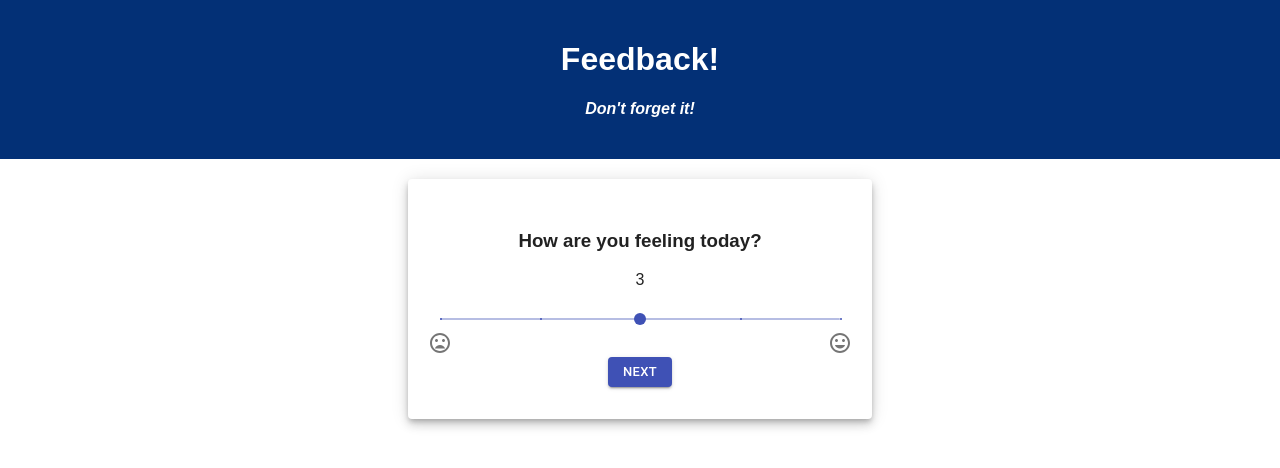
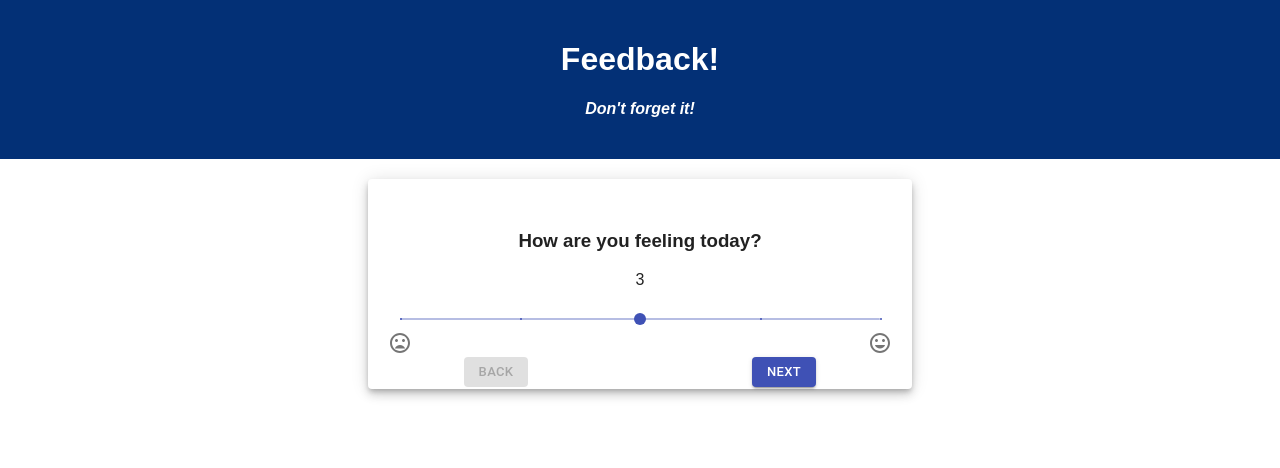
Before and after one commit to rubioz310/redux-feedback-loop, a React (Create React App) app: page /#/feelingForm/1 in a window 1280 px wide. Shown: the top 468 px of the page. Built offline with nearby package versions, Linux system fonts and the light colour scheme.

Commit message:
used feelingForm as a template to style understandingForm

```diff
--- a/src/components/App/App.css
+++ b/src/components/App/App.css
@@ -23,7 +23,16 @@ h4 {
 }
 
 .formContainer{
-  width: 400px;
+  width: 480px;
   margin: auto;
   padding: 32px;
 }
+
+.nextBtn{
+  float:right;
+  margin-right: 64px;
+}
+.previousBtn{
+  float:left;
+  margin-left: 64px;
+}
--- a/src/components/App/App.jsx
+++ b/src/components/App/App.jsx
@@ -21,11 +21,11 @@ function App() {
         <Header />
         <Route exact path = "/" component={WelcomeScreen} />
         <Route exact path="/feelingForm/:direction" component={FeelingForm} />
-        <Route exact path="/understandingForm" component={UnderstandingForm} />
-        <Route exact path="/supportForm" component={SupportForm} />
-        <Route exact path="/commentsForm" component={CommentsForm} />
-        <Route exact path="/reviewScreen" component={ReviewScreen} />
-        <Route exact path="/thankyouScreen" component={ThankyouScreen} />
+        <Route exact path="/understandingForm/:direction" component={UnderstandingForm} />
+        <Route exact path="/supportForm/:direction" component={SupportForm} />
+        <Route exact path="/commentsForm/:direction" component={CommentsForm} />
+        <Route exact path="/reviewScreen/:direction" component={ReviewScreen} />
+        <Route exact path="/thankyouScreen/:direction" component={ThankyouScreen} />
 
       </Router>
     </div>
--- a/src/components/Feedback/FeelingForm/FeelingForm.js
+++ b/src/components/Feedback/FeelingForm/FeelingForm.js
@@ -37,7 +37,7 @@ function FeelingForm(){
             type: 'CHANGE_FEELING_RATE',
             payload: feelingRate
         })
-        history.push('/understandingForm');
+        history.push('/understandingForm/left');
     }
 
     return (
@@ -53,7 +53,8 @@ function FeelingForm(){
                     track={false}
                     onChange={(event, value) => setFeelingRate(value)}
                 />
-                <Button variant="contained" color="primary" size="small" onClick={handleNext}>Next</Button>
+                <div className="previousBtn"><Button variant="contained" color="primary" size="small" disabled="true">Back</Button></div>
+                <div className="nextBtn"><Button variant="contained" color="primary" size="small" onClick={handleNext}>Next</Button></div>
             </Paper>
         </Slide>
     )
--- a/src/components/Feedback/UnderstandingForm/UnderstandingForm.js
+++ b/src/components/Feedback/UnderstandingForm/UnderstandingForm.js
@@ -1,40 +1,65 @@
 import { useState } from "react";
 import { useDispatch } from "react-redux";
-import { useHistory } from "react-router-dom";
+import { useHistory, useParams } from "react-router-dom";
 import { useSelector } from "react-redux"
-import { Fade } from '@material-ui/core';
+
+//Material-ui imports
+import { Slider, Paper, Slide } from '@material-ui/core';
+import { Mood, MoodBad } from "@material-ui/icons";
+import Button from "@material-ui/core/Button";
 
 function UnderstandingForm(){
     const history = useHistory();
     const dispatch = useDispatch();
+    const {direction} = useParams();
 
+    //This will show the icons at the extremes of the slider as long as marks for each value
+    const marks = [
+        {
+            value: 1,
+            label: <MoodBad />
+        },
+        { value : 2},
+        { value : 3},
+        { value : 4},
+        {
+            value: 5,
+            label: <Mood />
+        }
+    ]
+
+    //This will set current value of the rate if it has one otherwise it will default to 3
     const feedback = useSelector(store => store.feedbackReducer);
-    //This will set current value of the rate if it has one otherwise it will default to "3"
-    const [understandingRate, setUnderstandingRate] = useState(feedback.understanding ? feedback.understanding: "3");
+    const [understandingRate, setUnderstandingRate] = useState(feedback.understanding ? feedback.understanding: 3);
 
     const handleNext = () => {
         dispatch({
             type: 'CHANGE_UNDERSTANDING_RATE',
             payload: understandingRate
         })
-        history.push('/supportForm');
+        history.push('/supportForm/left');
     }
     const handlePrevious = () => {
         history.push('/feelingForm/right');
     }
 
     return (
-        <div>
-            <Fade in={true}>
-                <div>
-            <p>How well are you understanding the content?</p>
-            <p>{understandingRate}</p>
-            <input type="range" min="1" max="5" value={understandingRate} onChange={event => setUnderstandingRate(event.target.value)}/><br/>
-            <button onClick={handlePrevious}>Previous</button>
-            <button onClick={handleNext}>Next</button>
-            </div>
-            </Fade>
-        </div>
+        <Slide in={true} direction={direction}>
+            <Paper className="formContainer" elevation={6}>
+                <h3>How well are you understanding the content?</h3>
+                <p>{understandingRate}</p>
+                <Slider
+                    value={understandingRate}
+                    marks = {marks}
+                    min={1}
+                    max={5}
+                    track={false}
+                    onChange={(event, value) => setUnderstandingRate(value)}
+                />
+                <div className="previousBtn"><Button variant="contained" color="primary" size="small" onClick={handlePrevious}>Back</Button></div>
+                <div className="nextBtn"><Button variant="contained" color="primary" size="small" onClick={handleNext}>Next</Button></div>
+            </Paper>
+        </Slide>
     )
 }
 
```
